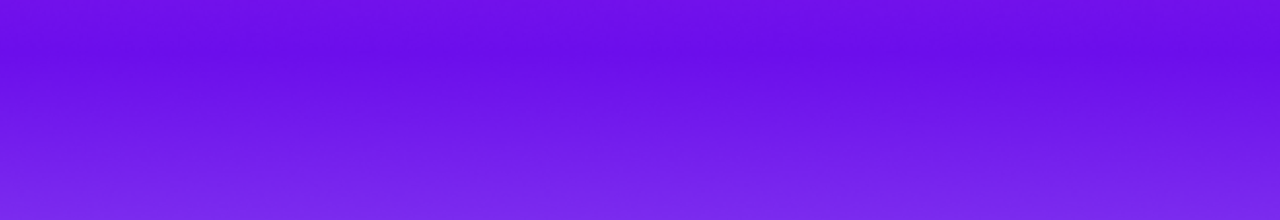
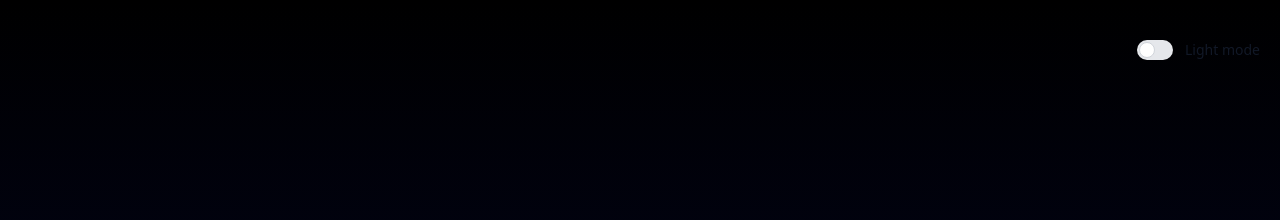
Before and after one commit to rjspyk5/alpha-clash-pro, a plain HTML site: page index.html in a window 1280 px wide. Shown: the top 220 px of the page. Drawn offline with nearby package versions, Linux system fonts and the light colour scheme.

Commit message:
toggle button stucture made

```diff
--- a/index.html
+++ b/index.html
@@ -13,8 +13,15 @@
 </head>
 
 <body>
+    <div class="fixed text-white right-5 top-10"><label class="inline-flex items-center mb-5 cursor-pointer">
+            <input type="checkbox" value="" class="sr-only peer">
+            <div
+                class="relative w-9 h-5 bg-gray-200 peer-focus:outline-none peer-focus:ring-4 peer-focus:ring-blue-300 dark:peer-focus:ring-blue-800 rounded-full peer dark:bg-gray-700 peer-checked:after:translate-x-full rtl:peer-checked:after:-translate-x-full peer-checked:after:border-white after:content-[''] after:absolute after:top-[2px] after:start-[2px] after:bg-white after:border-gray-300 after:border after:rounded-full after:h-4 after:w-4 after:transition-all dark:border-gray-600 peer-checked:bg-blue-600">
+            </div>
+            <span class="ms-3 text-sm font-medium text-gray-900 dark:text-gray-300">Light mode</span>
+        </label></div>
     <main id="main"
-        class="bg-[url(images/background.png)] bg-no-repeat  bg-cover bg-center poppins-regular text-white px-4">
+        class=" to-[#030631]  from-[black] bg-gradient-to-b bg-no-repeat  bg-cover bg-center poppins-regular text-white px-4">
         <!-- Home Screen -->
         <div id="homescreen" class="">
             <section class="home text-center flex flex-col justify-center items-center space-y-3 min-h-screen gap-10">
@@ -124,7 +131,7 @@
 
         <section id="gameover" class="score hidden h-screen flex-col flex items-center justify-center ">
             <div>
-                <h1 id="first"></h1>
+                <h1 class="py-10 text-3xl font-black text-green-500" id="first"></h1>
             </div>
             <section
                 class="p-10 text-center space-y-4 bg-gradient-to-br border border-gray-500 rounded-lg from-[#ffffff18] to-[#989797b3]">
```
